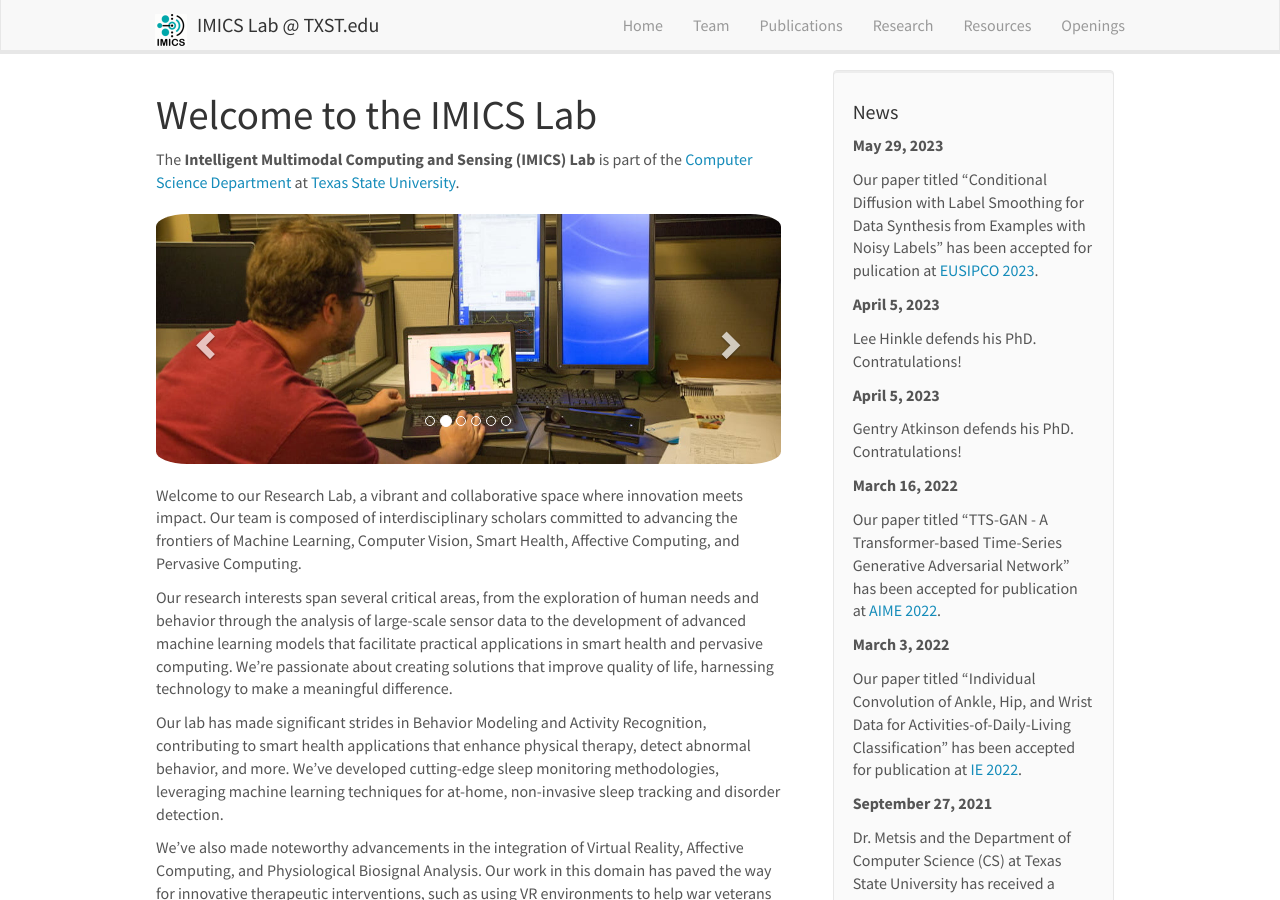
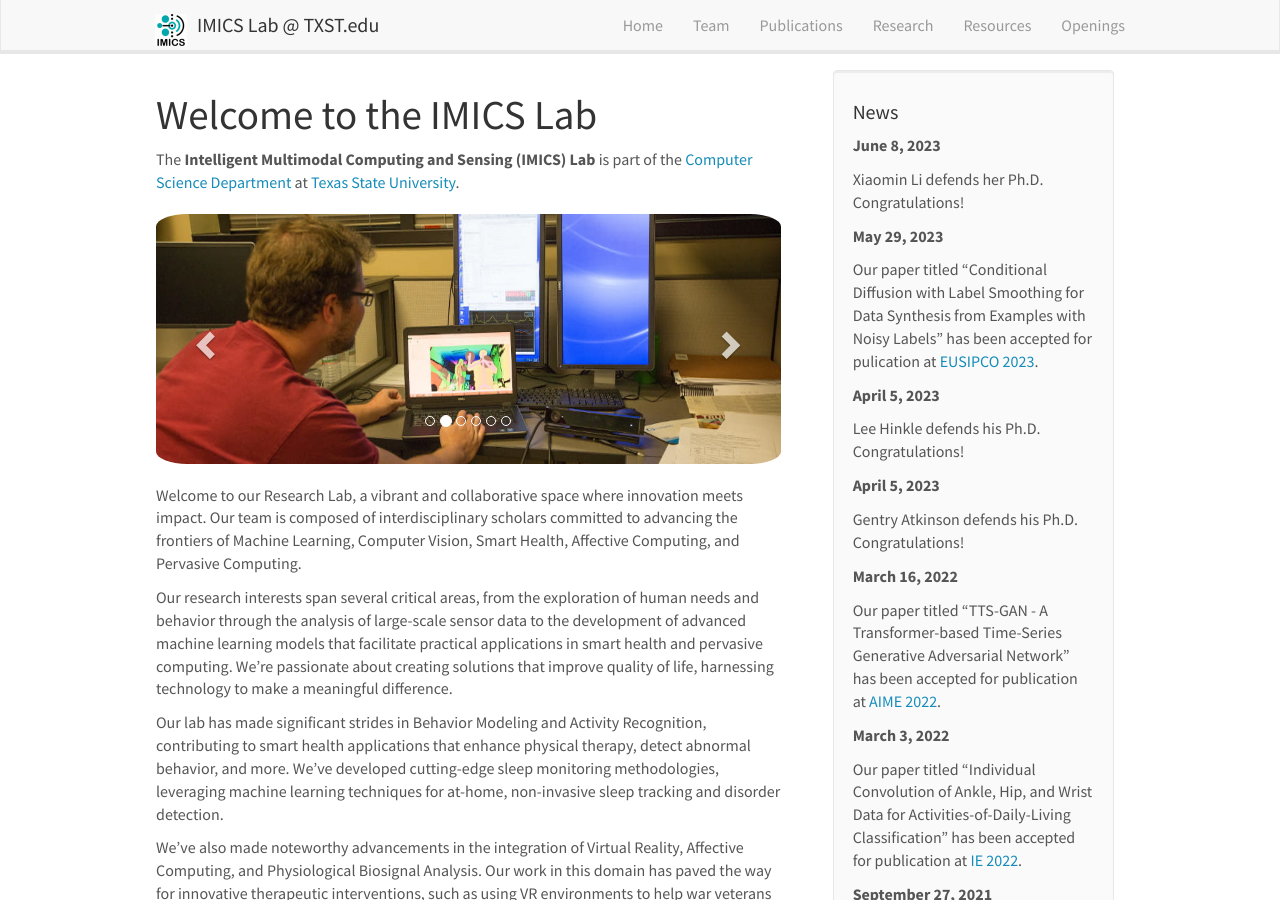
Before and after one commit to imics-lab/imics-lab.github.io, a Jekyll site: the page built from _pages/home.md, in a window 1280 px wide and 900 px high. Built offline with Jekyll 4.4.1, drawn with Linux system fonts in a browser that asks for light colours; nearby versions of some CDN libraries.

Commit message:
Update news.yml

```diff
--- a/_data/news.yml
+++ b/_data/news.yml
@@ -1,12 +1,14 @@
+- date: June 8, 2023
+  headline: Xiaomin Li defends her Ph.D. Congratulations!
 
 - date: May 29, 2023
   headline: Our paper titled "Conditional Diffusion with Label Smoothing for Data Synthesis from Examples with Noisy Labels" has been accepted for pulication at [EUSIPCO 2023](http://eusipco2023.org/).
 
 - date: April 5, 2023
-  headline: Lee Hinkle defends his PhD. Contratulations!
+  headline: Lee Hinkle defends his Ph.D. Congratulations!
 
 - date: April 5, 2023
-  headline: Gentry Atkinson defends his PhD. Contratulations!
+  headline: Gentry Atkinson defends his Ph.D. Congratulations!
 
 - date: March 16, 2022
   headline: Our paper titled "TTS-GAN - A Transformer-based Time-Series Generative Adversarial Network" has been accepted for publication at [AIME 2022](https://aime22.aimedicine.info/).
```
